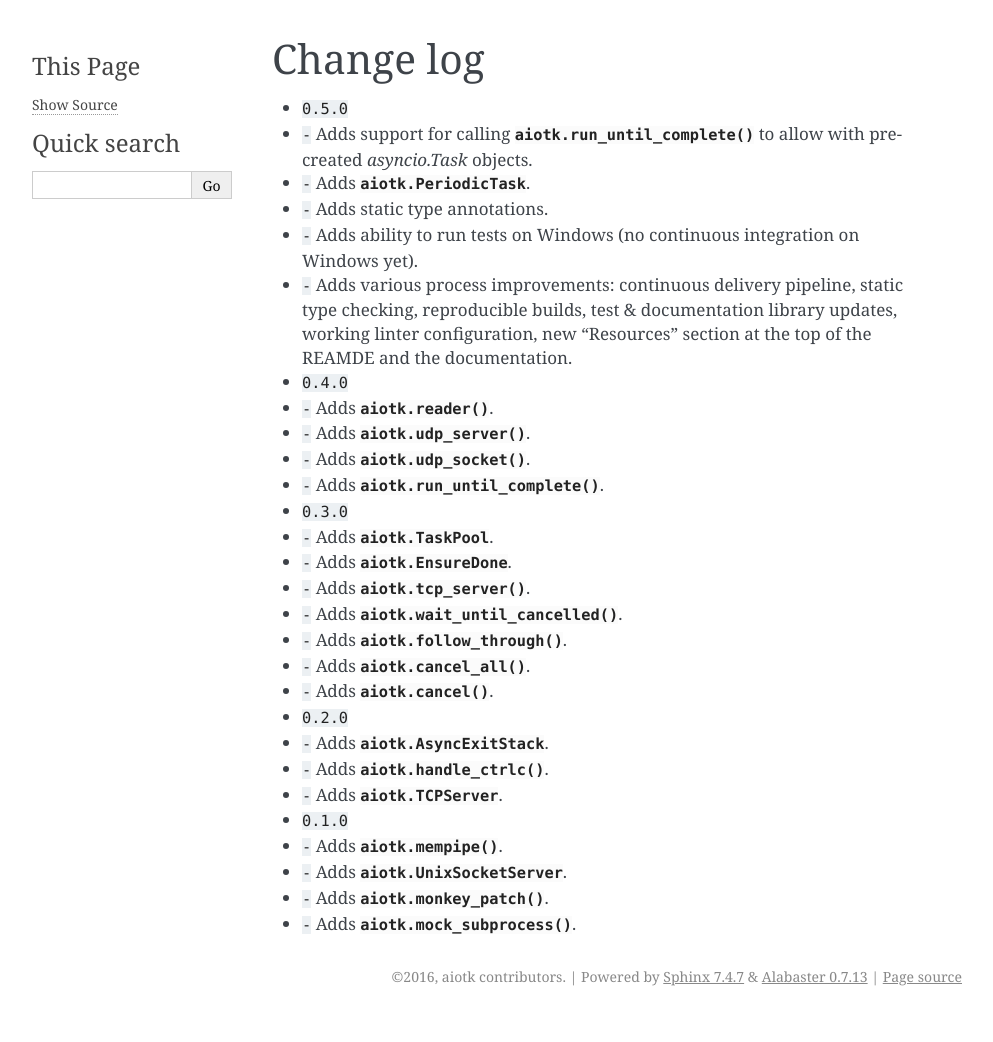
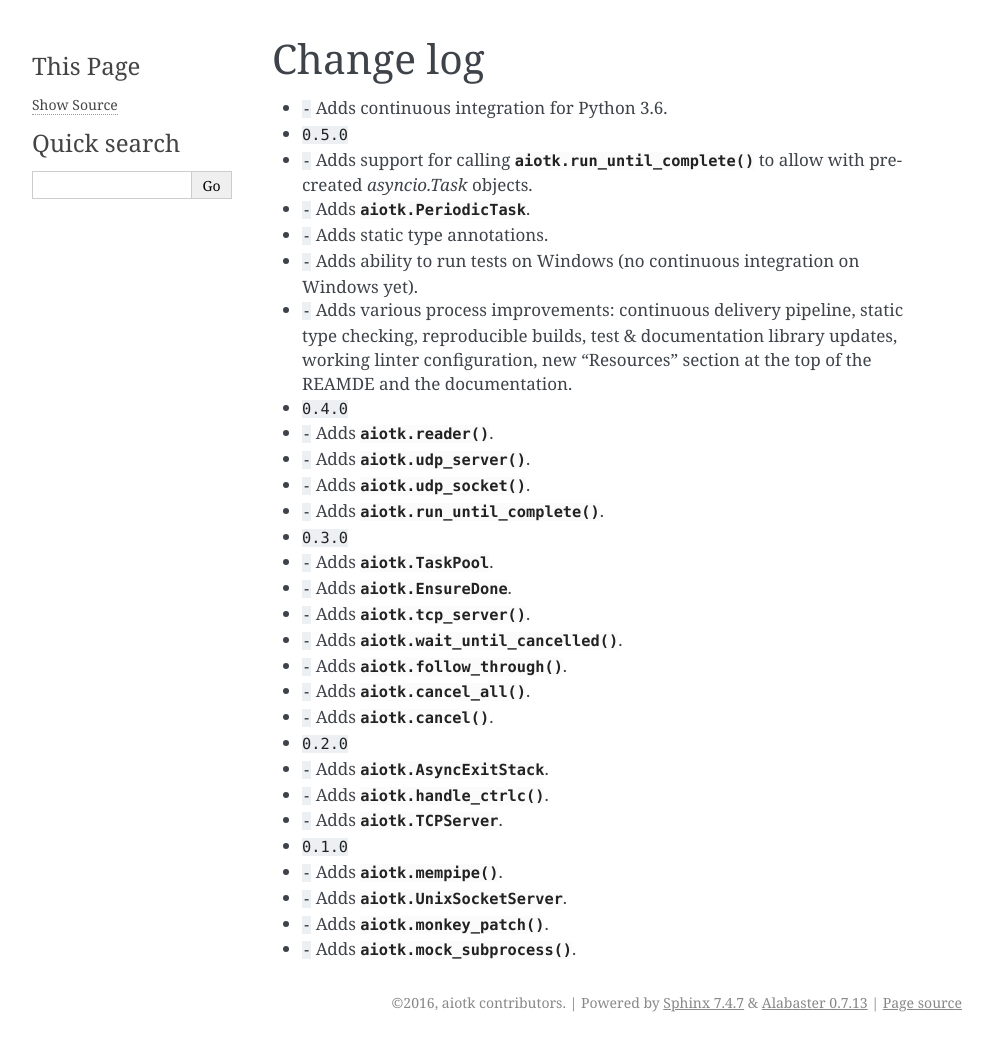
Before and after one commit to AndreLouisCaron/aiotk, a Sphinx documentation site: the page built from docs/changelog.rst, in a window 1280 px wide. Shown: the whole page, without its empty margins (148-1141 px from the left). Built offline with Sphinx 7.4.7, drawn with Linux system fonts in a browser that asks for light colours; cross-references to code outside the pages are shown as plain code; before the commit the page ends 1016 px from its top, so only the background shows below that.

Commit message:
Add CI for Python 3.6

```diff
--- a/docs/changelog.rst
+++ b/docs/changelog.rst
@@ -3,6 +3,8 @@
 ##############
   Change log
 ##############
+
+* :feature:`-` Adds continuous integration for Python 3.6.
 
 * :release:`0.5.0 <2018-05-14>`
 * :feature:`-` Adds support for calling :py:func:`aiotk.run_until_complete` to
```
Also changed, not shown: .travis.yml, 2 other files.
